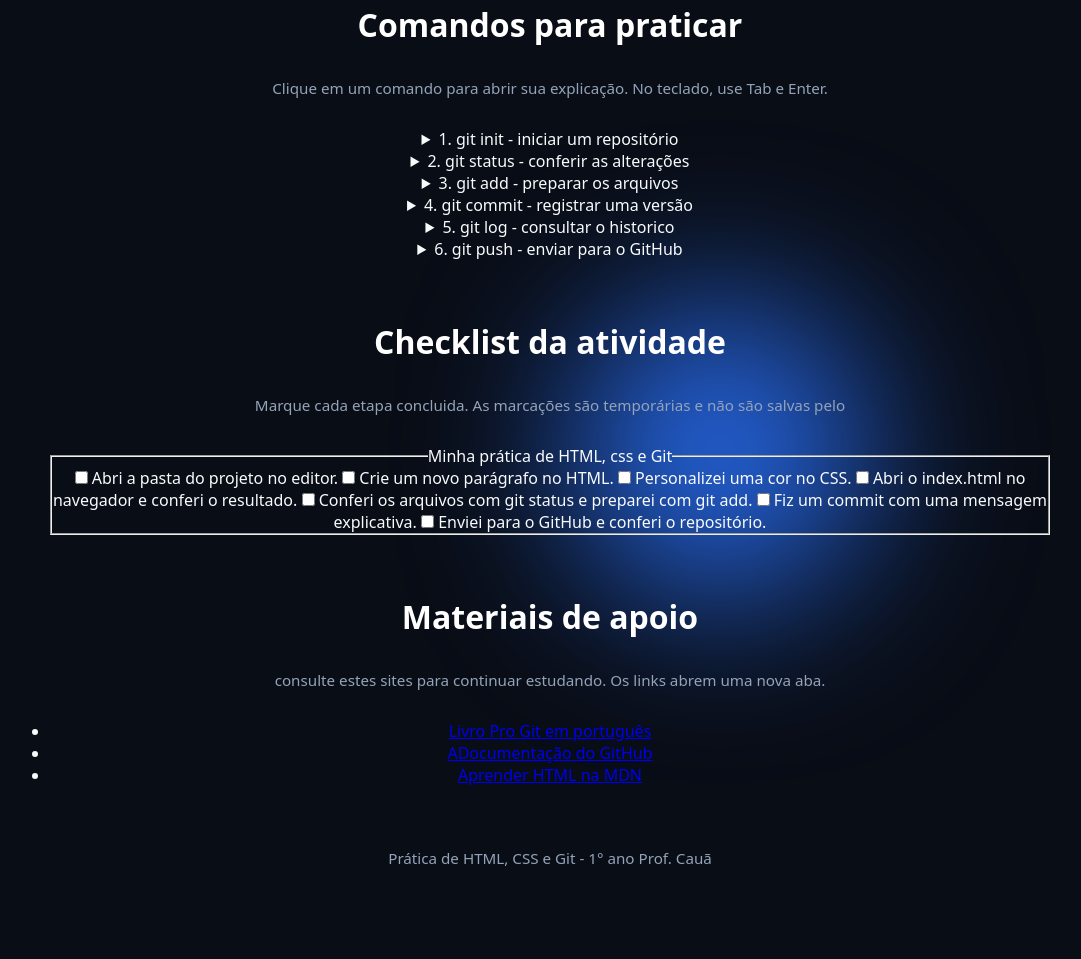
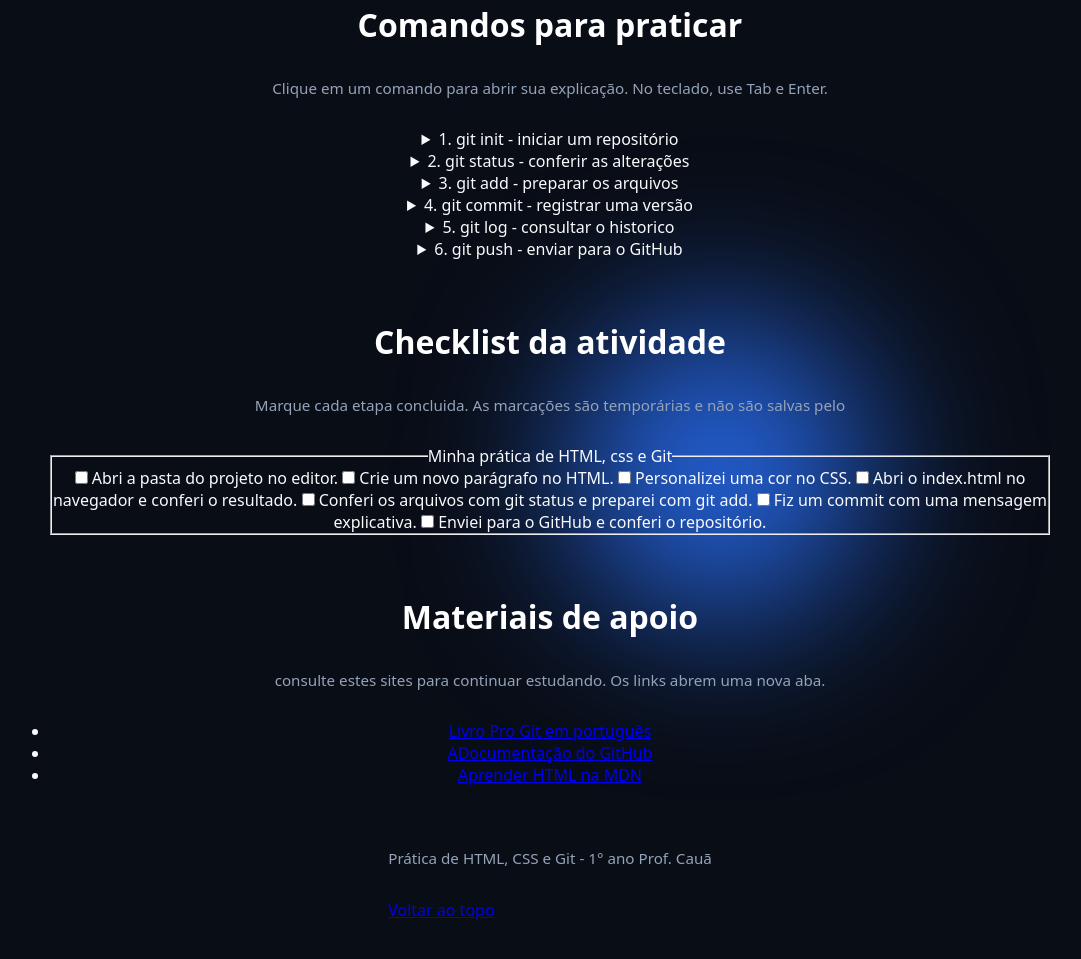
Before and after one commit to alissonlezo/aula-git, a plain HTML site: page index.html in a window 1280 px wide. Shown: the part 906-1865 px from the top of the page, without its empty margins (90-1171 px from the left). Drawn offline with Linux system fonts and the light colour scheme.

Commit message:
criei um a href no footer

```diff
--- a/index.html
+++ b/index.html
@@ -136,6 +136,7 @@
 
     <footer class="rodape-estudo">
         <p>Prática de HTML, CSS e Git - 1° ano Prof. Cauã</p>
+        <a href="#">Voltar ao topo </a>
     </footer>
 
 </body>
```
